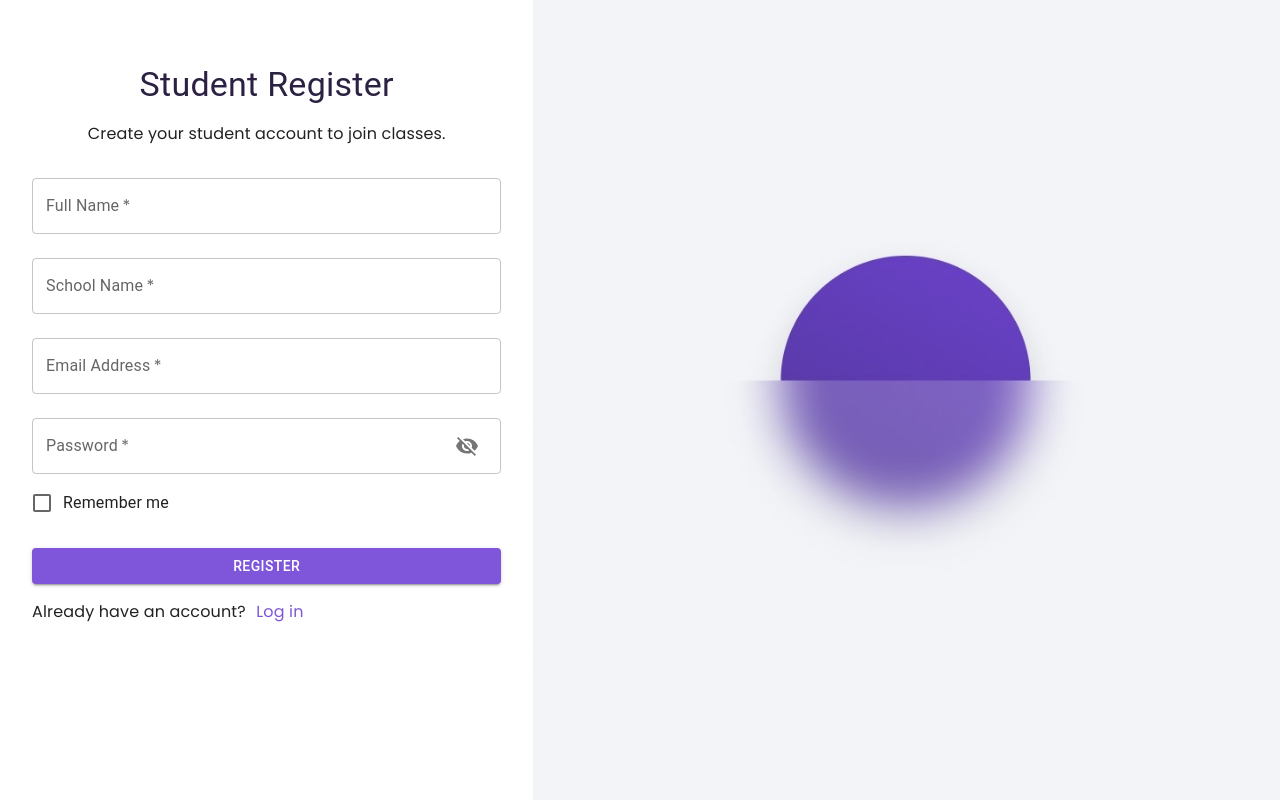
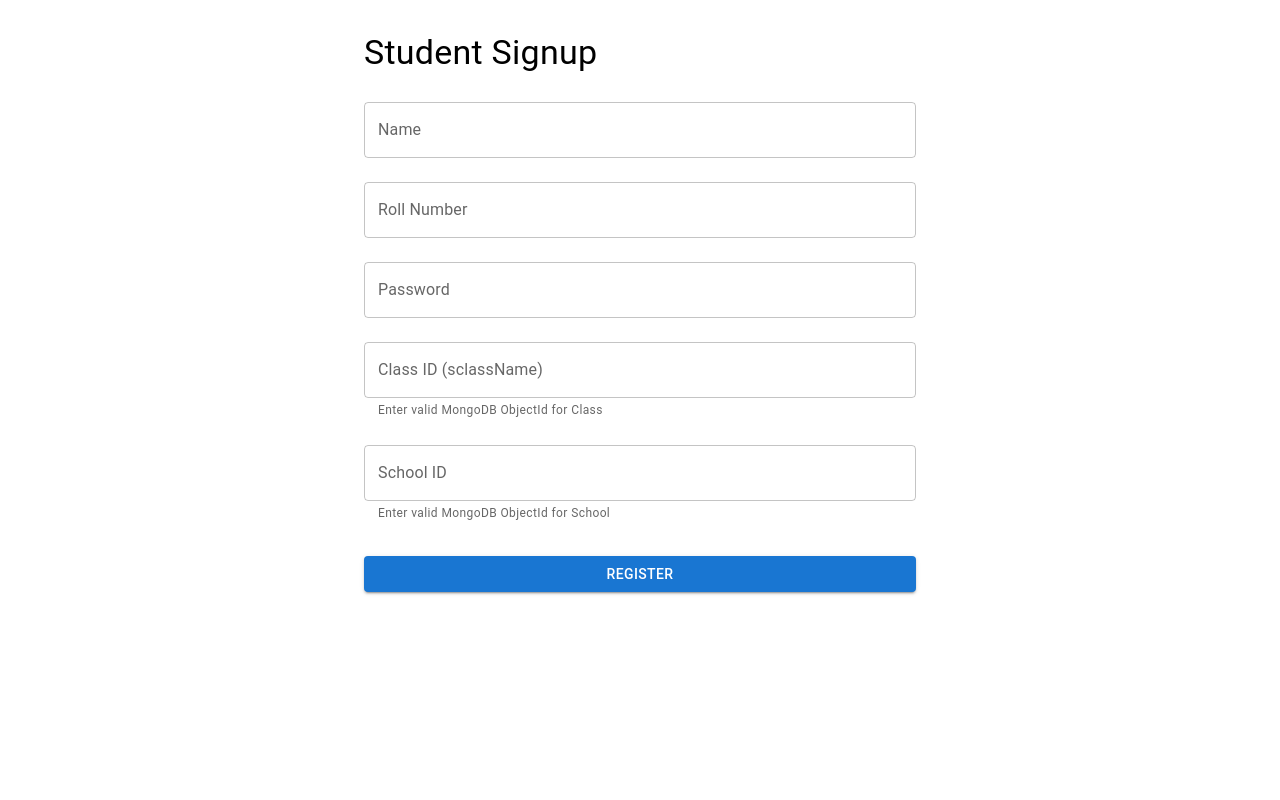
Before and after one commit to Shubham4835anand/School-Management-System, a React (Create React App) app in the folder frontend/: page /Studentregister in a window 1280 px wide. Built offline with nearby package versions, Linux system fonts and the light colour scheme.

Commit message:
update code

```diff
--- a/frontend/src/pages/student/StudentRegisterPage.js
+++ b/frontend/src/pages/student/StudentRegisterPage.js
@@ -1,212 +1,142 @@
-import * as React from 'react';
-import { useState, useEffect } from 'react';
-import { Link, useNavigate } from 'react-router-dom';
-import axios from 'axios'; // ✅ Make sure axios is imported
+import React, { useState } from 'react';
 import {
-  Grid,
+  Container,
+  TextField,
+  Button,
   Box,
   Typography,
-  Paper,
-  TextField,
-  CssBaseline,
-  IconButton,
-  InputAdornment,
-  Checkbox,
-  FormControlLabel,
-  CircularProgress,
+  Alert,
 } from '@mui/material';
-import { createTheme, ThemeProvider } from '@mui/material/styles';
-import { Visibility, VisibilityOff } from '@mui/icons-material';
-import { LightPurpleButton } from '../../components/buttonStyles';
-import styled from 'styled-components';
-import Popup from '../../components/Popup';
-import bgpic from '../../assets/designlogin.jpg';
+import axios from 'axios';
 
-const defaultTheme = createTheme();
+const StudentSignup = () => {
+  const [formData, setFormData] = useState({
+    name: '',
+    rollNum: '',
+    password: '',
+    sclassName: '',
+    school: '',
+  });
 
-const StudentRegisterPage = () => {
-  const navigate = useNavigate();
+  const [message, setMessage] = useState('');
+  const [success, setSuccess] = useState(false);
 
-  const [name, setName] = useState('');
-  const [schoolName, setSchoolName] = useState('');
-  const [email, setEmail] = useState('');
-  const [password, setPassword] = useState('');
-  const [toggle, setToggle] = useState(false);
-  const [loader, setLoader] = useState(false);
-  const [showPopup, setShowPopup] = useState(false);
-  const [message, setMessage] = useState('');
-
-  const handleInputChange = (e) => {
-    const { name, value } = e.target;
-
-    if (name === 'name') setName(value);
-    else if (name === 'schoolName') setSchoolName(value);
-    else if (name === 'email') setEmail(value);
-    else if (name === 'password') setPassword(value);
+  const handleChange = (e) => {
+    setFormData((prev) => ({
+      ...prev,
+      [e.target.name]: e.target.value,
+    }));
   };
 
   const handleSubmit = async (e) => {
     e.preventDefault();
+    const { name, rollNum, password, sclassName, school } = formData;
 
-    if (!name || !email || !password || !schoolName) {
+    // Validation
+    if (!name || !rollNum || !password || !sclassName || !school) {
       setMessage('All fields are required');
-      setShowPopup(true);
+      setSuccess(false);
       return;
     }
 
-    const data = { name, email, password, schoolName };
+    try {
+      const payload = {
+        name,
+        rollNum: parseInt(rollNum), // Ensure rollNum is a number
+        password,
+        sclassName, // assumed to be a MongoDB ObjectId string
+        school, // assumed to be a MongoDB ObjectId string
+      };
 
-    try {
-      const response = await axios.post(
+      const res = await axios.post(
         'https://school-management-system-8atr.onrender.com/StudentReg',
-        data,
-        {
-          headers: {
-            'Content-Type': 'application/json',
-          },
-        }
+        payload
       );
 
-      console.log('✅ Student registered:', response.data);
-      navigate('/Student/dashboard'); // or login page
-    } catch (error) {
-      console.error('❌ Error:', error);
-      setMessage(error.response?.data?.message || 'Registration failed');
-      setShowPopup(true);
+      setMessage(res.data.message || 'Student registered successfully');
+      setSuccess(true);
+
+      setFormData({
+        name: '',
+        rollNum: '',
+        password: '',
+        sclassName: '',
+        school: '',
+      });
+    } catch (err) {
+      console.error(err);
+      const errorMsg =
+        err.response?.data?.error || 'Something went wrong. Please try again.';
+      setMessage(errorMsg);
+      setSuccess(false);
     }
   };
 
   return (
-    <ThemeProvider theme={defaultTheme}>
-      <Grid container component='main' sx={{ height: '100vh' }}>
-        <CssBaseline />
-        <Grid item xs={12} sm={8} md={5} component={Paper} elevation={6} square>
-          <Box
-            sx={{
-              my: 8,
-              mx: 4,
-              display: 'flex',
-              flexDirection: 'column',
-              alignItems: 'center',
-            }}
-          >
-            <Typography variant='h4' sx={{ mb: 2, color: '#2c2143' }}>
-              Student Register
+    <Container maxWidth='sm'>
+      <Box sx={{ mt: 4 }}>
+        <Typography variant='h4' gutterBottom>
+          Student Signup
         </Typography>
-            <Typography variant='h7'>
-              Create your student account to join classes.
-            </Typography>
-            <Box
-              component='form'
-              noValidate
-              onSubmit={handleSubmit}
-              sx={{ mt: 2 }}
-            >
+
+        {message && (
+          <Alert severity={success ? 'success' : 'error'} sx={{ my: 2 }}>
+            {message}
+          </Alert>
+        )}
+
+        <form onSubmit={handleSubmit}>
           <TextField
+            fullWidth
+            label='Name'
+            name='name'
+            value={formData.name}
+            onChange={handleChange}
             margin='normal'
-                required
-                fullWidth
-                id='name'
-                label='Full Name'
-                name='name'
-                value={name}
-                onChange={handleInputChange}
           />
           <TextField
+            fullWidth
+            label='Roll Number'
+            name='rollNum'
+            type='number'
+            value={formData.rollNum}
+            onChange={handleChange}
             margin='normal'
-                required
-                fullWidth
-                id='schoolName'
-                label='School Name'
-                name='schoolName'
-                value={schoolName}
-                onChange={handleInputChange}
           />
           <TextField
+            fullWidth
+            label='Password'
+            name='password'
+            type='password'
+            value={formData.password}
+            onChange={handleChange}
             margin='normal'
-                required
-                fullWidth
-                id='email'
-                label='Email Address'
-                name='email'
-                value={email}
-                onChange={handleInputChange}
           />
           <TextField
+            fullWidth
+            label='Class ID (sclassName)'
+            name='sclassName'
+            value={formData.sclassName}
+            onChange={handleChange}
             margin='normal'
-                required
+            helperText='Enter valid MongoDB ObjectId for Class'
+          />
+          <TextField
             fullWidth
-                name='password'
-                label='Password'
-                type={toggle ? 'text' : 'password'}
-                id='password'
-                value={password}
-                onChange={handleInputChange}
-                InputProps={{
-                  endAdornment: (
-                    <InputAdornment position='end'>
-                      <IconButton onClick={() => setToggle(!toggle)}>
-                        {toggle ? <Visibility /> : <VisibilityOff />}
-                      </IconButton>
-                    </InputAdornment>
-                  ),
-                }}
+            label='School ID'
+            name='school'
+            value={formData.school}
+            onChange={handleChange}
+            margin='normal'
+            helperText='Enter valid MongoDB ObjectId for School'
           />
-              <FormControlLabel
-                control={<Checkbox value='remember' color='primary' />}
-                label='Remember me'
-              />
-              <LightPurpleButton
-                type='submit'
-                fullWidth
-                variant='contained'
-                sx={{ mt: 3, mb: 2 }}
-              >
-                {loader ? (
-                  <CircularProgress size={24} color='inherit' />
-                ) : (
-                  'Register'
-                )}
-              </LightPurpleButton>
-              <Grid container>
-                <Grid item>
-                  Already have an account?
-                  <StyledLink to='/Studentlogin'> Log in</StyledLink>
-                </Grid>
-              </Grid>
+          <Button type='submit' variant='contained' fullWidth sx={{ mt: 3 }}>
+            Register
+          </Button>
+        </form>
       </Box>
-          </Box>
-        </Grid>
-        <Grid
-          item
-          xs={false}
-          sm={4}
-          md={7}
-          sx={{
-            backgroundImage: `url(${bgpic})`,
-            backgroundRepeat: 'no-repeat',
-            backgroundColor: (t) =>
-              t.palette.mode === 'light'
-                ? t.palette.grey[50]
-                : t.palette.grey[900],
-            backgroundSize: 'cover',
-            backgroundPosition: 'center',
-          }}
-        />
-      </Grid>
-      <Popup
-        message={message}
-        setShowPopup={setShowPopup}
-        showPopup={showPopup}
-      />
-    </ThemeProvider>
+    </Container>
   );
 };
 
-export default StudentRegisterPage;
-
-const StyledLink = styled(Link)`
-  margin-left: 6px;
-  text-decoration: none;
-  color: #7f56da;
-`;
+export default StudentSignup;
--- a/frontend/src/pages/teacher/TeacherRegisterPage.js
+++ b/frontend/src/pages/teacher/TeacherRegisterPage.js
@@ -1,7 +1,6 @@
 import * as React from 'react';
-import { useEffect, useState } from 'react';
+import { useState, useEffect } from 'react';
 import { Link, useNavigate } from 'react-router-dom';
-import { useDispatch, useSelector } from 'react-redux';
 import {
   Grid,
   Box,
@@ -17,50 +16,50 @@ import {
 } from '@mui/material';
 import { createTheme, ThemeProvider } from '@mui/material/styles';
 import { Visibility, VisibilityOff } from '@mui/icons-material';
+import styled from 'styled-components';
+import axios from 'axios';
+
 import bgpic from '../../assets/designlogin.jpg';
 import { LightPurpleButton } from '../../components/buttonStyles';
-import { registerUser } from '../../redux/userRelated/userHandle';
-import styled from 'styled-components';
 import Popup from '../../components/Popup';
-import axios from 'axios';
 
 const defaultTheme = createTheme();
 
 const TeacherRegisterPage = () => {
-  const dispatch = useDispatch();
   const navigate = useNavigate();
-
-  const { status, currentUser, response, error, currentRole } = useSelector(
-    (state) => state.user
-  );
 
   const [toggle, setToggle] = useState(false);
   const [name, setName] = useState('');
   const [email, setEmail] = useState('');
   const [password, setPassword] = useState('');
-  const [schoolName, setSchoolName] = useState('');
+  const [school, setSchool] = useState('');
+  const [teachSubject, setTeachSubject] = useState('');
+  const [teachSclass, setTeachSclass] = useState('');
 
   const [loader, setLoader] = useState(false);
   const [showPopup, setShowPopup] = useState(false);
   const [message, setMessage] = useState('');
 
-  const [nameError, setNameError] = useState(false);
-  const [emailError, setEmailError] = useState(false);
-  const [passwordError, setPasswordError] = useState(false);
-  const [schoolNameError, setSchoolNameError] = useState(false);
-
-  // Inside TeacherRegisterPage.js
   const handleSubmit = async (e) => {
     e.preventDefault();
+
+    if (!name || !email || !password || !school || !teachSclass) {
+      setMessage('All required fields must be filled');
+      setShowPopup(true);
+      return;
+    }
 
     const data = {
       name,
       email,
       password,
-      schoolName,
+      school,
+      teachSclass,
+      ...(teachSubject && { teachSubject }), // Optional
     };
 
     try {
+      setLoader(true);
       const response = await axios.post(
         'https://school-management-system-8atr.onrender.com/TeacherReg',
         data,
@@ -70,37 +69,56 @@ const TeacherRegisterPage = () => {
           },
         }
       );
-      console.log('Success', response.data);
+
+      setMessage(response.data.message || 'Teacher registered successfully');
+      setShowPopup(true);
+      setLoader(false);
+
+      // Reset fields
+      setName('');
+      setEmail('');
+      setPassword('');
+      setSchool('');
+      setTeachSubject('');
+      setTeachSclass('');
     } catch (error) {
-      console.error('Error:', error.response?.data || error.message);
-      setMessage(error.response?.data?.error || 'Registration failed');
+      console.error('❌ Error:', error.response?.data || error.message);
+      setMessage(
+        error.response?.data?.error ||
+          error.response?.data?.message ||
+          'Registration failed'
+      );
       setShowPopup(true);
+      setLoader(false);
     }
   };
 
   const handleInputChange = (event) => {
     const { name, value } = event.target;
 
-    if (name === 'name') setName(value);
-    if (name === 'email') setEmail(value);
-    if (name === 'password') setPassword(value);
-    if (name === 'schoolName') setSchoolName(value);
+    switch (name) {
+      case 'name':
+        setName(value);
+        break;
+      case 'email':
+        setEmail(value);
+        break;
+      case 'password':
+        setPassword(value);
+        break;
+      case 'school':
+        setSchool(value);
+        break;
+      case 'teachSubject':
+        setTeachSubject(value);
+        break;
+      case 'teachSclass':
+        setTeachSclass(value);
+        break;
+      default:
+        break;
+    }
   };
-
-  useEffect(() => {
-    if (
-      status === 'success' ||
-      (currentUser !== null && currentRole === 'Teacher')
-    ) {
-      navigate('/Teacher/dashboard');
-    } else if (status === 'failed') {
-      setMessage(response);
-      setShowPopup(true);
-      setLoader(false);
-    } else if (status === 'error') {
-      console.log(error);
-    }
-  }, [status, currentUser, currentRole, navigate, error, response]);
 
   return (
     <ThemeProvider theme={defaultTheme}>
@@ -119,14 +137,15 @@ const TeacherRegisterPage = () => {
             <Typography variant='h4' sx={{ mb: 2, color: '#2c2143' }}>
               Teacher Register
             </Typography>
-            <Typography variant='h7'>
+            <Typography variant='body2' sx={{ mb: 2 }}>
               Create your teacher account to manage classes and students.
             </Typography>
+
             <Box
               component='form'
               noValidate
               onSubmit={handleSubmit}
-              sx={{ mt: 2 }}
+              sx={{ mt: 1 }}
             >
               <TextField
                 margin='normal'
@@ -135,19 +154,7 @@ const TeacherRegisterPage = () => {
                 id='name'
                 label='Full Name'
                 name='name'
-                error={nameError}
-                helperText={nameError && 'Name is required'}
-                onChange={handleInputChange}
-              />
-              <TextField
-                margin='normal'
-                required
-                fullWidth
-                id='schoolName'
-                label='School Name'
-                name='schoolName'
-                error={schoolNameError}
-                helperText={schoolNameError && 'schoolName is required'}
+                value={name}
                 onChange={handleInputChange}
               />
               <TextField
@@ -157,8 +164,7 @@ const TeacherRegisterPage = () => {
                 id='email'
                 label='Email Address'
                 name='email'
-                error={emailError}
-                helperText={emailError && 'Email is required'}
+                value={email}
                 onChange={handleInputChange}
               />
               <TextField
@@ -169,8 +175,7 @@ const TeacherRegisterPage = () => {
                 label='Password'
                 type={toggle ? 'text' : 'password'}
                 id='password'
-                error={passwordError}
-                helperText={passwordError && 'Password is required'}
+                value={password}
                 onChange={handleInputChange}
                 InputProps={{
                   endAdornment: (
@@ -182,10 +187,44 @@ const TeacherRegisterPage = () => {
                   ),
                 }}
               />
+              <TextField
+                margin='normal'
+                required
+                fullWidth
+                id='school'
+                label='School ID (Admin)'
+                name='school'
+                value={school}
+                onChange={handleInputChange}
+                helperText='Enter MongoDB ObjectId of the school admin'
+              />
+              <TextField
+                margin='normal'
+                fullWidth
+                id='teachSubject'
+                label='Subject ID (optional)'
+                name='teachSubject'
+                value={teachSubject}
+                onChange={handleInputChange}
+                helperText='Enter MongoDB ObjectId of the subject (optional)'
+              />
+              <TextField
+                margin='normal'
+                required
+                fullWidth
+                id='teachSclass'
+                label='Class ID'
+                name='teachSclass'
+                value={teachSclass}
+                onChange={handleInputChange}
+                helperText='Enter MongoDB ObjectId of the class'
+              />
+
               <FormControlLabel
                 control={<Checkbox value='remember' color='primary' />}
                 label='Remember me'
               />
+
               <LightPurpleButton
                 type='submit'
                 fullWidth
@@ -198,7 +237,8 @@ const TeacherRegisterPage = () => {
                   'Register'
                 )}
               </LightPurpleButton>
-              <Grid container>
+
+              <Grid container justifyContent='flex-end'>
                 <Grid item>
                   Already have an account?
                   <StyledLink to='/Teacherlogin'> Log in</StyledLink>
@@ -207,6 +247,7 @@ const TeacherRegisterPage = () => {
             </Box>
           </Box>
         </Grid>
+
         <Grid
           item
           xs={false}
@@ -224,10 +265,11 @@ const TeacherRegisterPage = () => {
           }}
         />
       </Grid>
+
       <Popup
         message={message}
+        showPopup={showPopup}
         setShowPopup={setShowPopup}
-        showPopup={showPopup}
       />
     </ThemeProvider>
   );
```
Also changed, not shown: 2 other files (tests, documents, lock files or other folders). Lines whose indentation alone changed are shown as unchanged.
